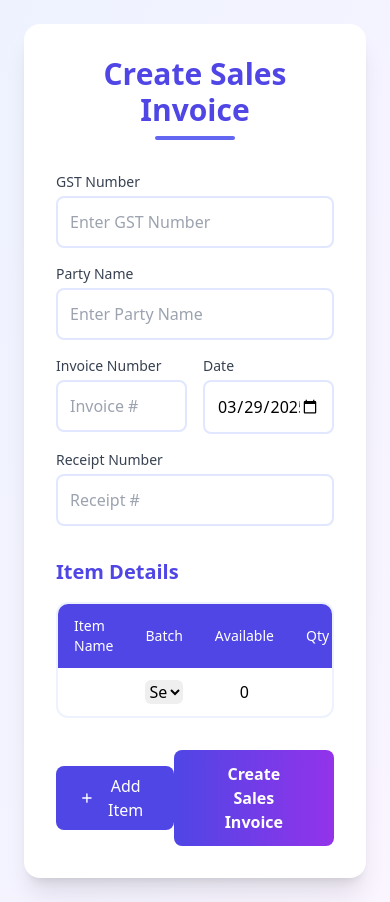
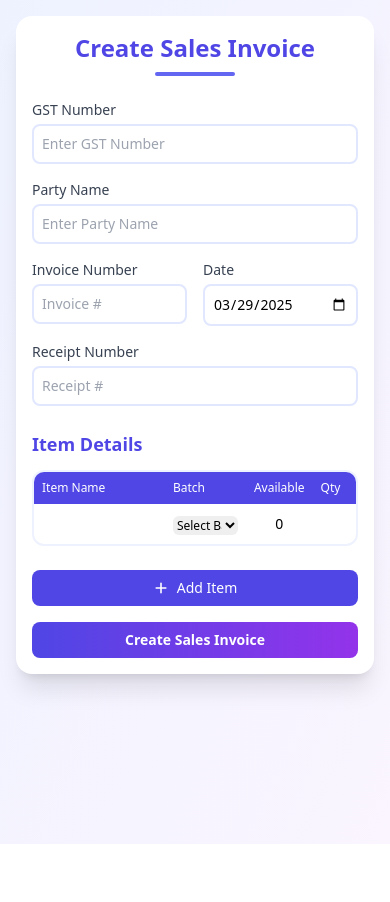
Before and after one commit to subhamoy222/inventory-frontent, a React (Create React App) app: page /sell-bill in a window 390 px wide. After the commit the page ends 844 px from the top, so only its background shows below. Built offline with nearby package versions, Linux system fonts and the light colour scheme.

Commit message:
Updated SellBillForm.js with changes

```diff
--- a/src/components/SellBillForm.js
+++ b/src/components/SellBillForm.js
@@ -596,14 +596,14 @@ const SellBillForm = () => {
   };
 
   return (
-    <div className="min-h-screen bg-gradient-to-br from-indigo-50 to-purple-50 p-6">
-      <div className="max-w-6xl mx-auto bg-white rounded-2xl shadow-xl p-8">
-        <div className="mb-8 text-center">
-          <h2 className="text-3xl font-bold text-indigo-600 mb-2">Create Sales Invoice</h2>
+    <div className="min-h-screen bg-gradient-to-br from-indigo-50 to-purple-50 p-4 sm:p-6">
+      <div className="max-w-6xl mx-auto bg-white rounded-2xl shadow-xl p-4 sm:p-8">
+        <div className="mb-6 sm:mb-8 text-center">
+          <h2 className="text-2xl sm:text-3xl font-bold text-indigo-600 mb-2">Create Sales Invoice</h2>
           <div className="h-1 w-20 bg-indigo-500 mx-auto rounded-full"></div>
         </div>
 
-        <div className="grid grid-cols-1 md:grid-cols-2 gap-4 mb-8">
+        <div className="grid grid-cols-1 md:grid-cols-2 gap-4 mb-6 sm:mb-8">
           <div className="space-y-4">
             <div className="flex flex-col">
               <label className="text-sm font-medium text-gray-700 mb-1">GST Number</label>
@@ -611,7 +611,7 @@ const SellBillForm = () => {
                 type="text"
                 name="gstNumber"
                 placeholder="Enter GST Number"
-                className="rounded-lg border-2 border-indigo-100 focus:border-indigo-500 focus:ring-2 focus:ring-indigo-200 p-3 transition-colors"
+                className="rounded-lg border-2 border-indigo-100 focus:border-indigo-500 focus:ring-2 focus:ring-indigo-200 p-2 sm:p-3 transition-colors text-sm sm:text-base"
                 value={sellDetails.gstNumber}
                 onChange={handleDetailsChange}
                 required
@@ -623,7 +623,7 @@ const SellBillForm = () => {
                 type="text"
                 name="partyName"
                 placeholder="Enter Party Name"
-                className="rounded-lg border-2 border-indigo-100 focus:border-indigo-500 focus:ring-2 focus:ring-indigo-200 p-3 transition-colors"
+                className="rounded-lg border-2 border-indigo-100 focus:border-indigo-500 focus:ring-2 focus:ring-indigo-200 p-2 sm:p-3 transition-colors text-sm sm:text-base"
                 value={sellDetails.partyName}
                 onChange={handleDetailsChange}
               />
@@ -638,7 +638,7 @@ const SellBillForm = () => {
                   type="text"
                   name="saleInvoiceNumber"
                   placeholder="Invoice #"
-                  className="rounded-lg border-2 border-indigo-100 focus:border-indigo-500 focus:ring-2 focus:ring-indigo-200 p-3 transition-colors"
+                  className="rounded-lg border-2 border-indigo-100 focus:border-indigo-500 focus:ring-2 focus:ring-indigo-200 p-2 sm:p-3 transition-colors text-sm sm:text-base"
                   value={sellDetails.saleInvoiceNumber}
                   onChange={handleDetailsChange}
                 />
@@ -648,7 +648,7 @@ const SellBillForm = () => {
                 <input
                   type="date"
                   name="date"
-                  className="rounded-lg border-2 border-indigo-100 focus:border-indigo-500 focus:ring-2 focus:ring-indigo-200 p-3 transition-colors"
+                  className="rounded-lg border-2 border-indigo-100 focus:border-indigo-500 focus:ring-2 focus:ring-indigo-200 p-2 sm:p-3 transition-colors text-sm sm:text-base"
                   value={sellDetails.date}
                   onChange={handleDetailsChange}
                 />
@@ -660,7 +660,7 @@ const SellBillForm = () => {
                 type="text"
                 name="receiptNumber"
                 placeholder="Receipt #"
-                className="rounded-lg border-2 border-indigo-100 focus:border-indigo-500 focus:ring-2 focus:ring-indigo-200 p-3 transition-colors"
+                className="rounded-lg border-2 border-indigo-100 focus:border-indigo-500 focus:ring-2 focus:ring-indigo-200 p-2 sm:p-3 transition-colors text-sm sm:text-base"
                 value={sellDetails.receiptNumber}
                 onChange={handleDetailsChange}
               />
@@ -668,16 +668,17 @@ const SellBillForm = () => {
           </div>
         </div>
 
-        <div className="mb-8">
-          <h3 className="text-xl font-semibold text-indigo-600 mb-4">Item Details</h3>
+        <div className="mb-6 sm:mb-8">
+          <h3 className="text-lg sm:text-xl font-semibold text-indigo-600 mb-3 sm:mb-4">Item Details</h3>
           <div className="rounded-xl border-2 border-indigo-50 overflow-hidden">
-            <table className="w-full">
+            <div className="overflow-x-auto">
+              <table className="w-full min-w-[800px] sm:min-w-0">
                 <thead className="bg-indigo-600 text-white">
                   <tr>
                     {["Item Name", "Batch", "Available", "Qty", "MRP", "Discount%", "GST No", "Amount"].map((header, idx) => (
                       <th
                         key={idx}
-                      className="px-4 py-3 text-left text-sm font-medium last:text-right"
+                        className="px-2 sm:px-4 py-2 text-left text-xs sm:text-sm font-medium last:text-right"
                       >
                         {header}
                       </th>
@@ -690,21 +691,21 @@ const SellBillForm = () => {
                       key={index}
                       className="hover:bg-indigo-50 transition-colors"
                     >
-                    <td className="px-4 py-3">
+                      <td className="px-2 sm:px-4 py-2">
                         <input
                           type="text"
                           name="itemName"
                           value={item.itemName}
                           onChange={(e) => handleItemChange(index, e)}
-                        className="w-full rounded-md border-indigo-100 focus:border-indigo-500 focus:ring-indigo-500"
+                          className="w-full text-xs sm:text-sm rounded-md border-indigo-100 focus:border-indigo-500 focus:ring-indigo-500"
                         />
                       </td>
-                    <td className="px-4 py-3">
+                      <td className="px-2 sm:px-4 py-2">
                         <select
                           name="batch"
                           value={item.batch}
                           onChange={(e) => handleItemChange(index, e)}
-                        className="w-full rounded-md border-indigo-100 focus:border-indigo-500 focus:ring-indigo-500"
+                          className="w-full text-xs sm:text-sm rounded-md border-indigo-100 focus:border-indigo-500 focus:ring-indigo-500"
                         >
                           <option value="">Select Batch</option>
                           {item.batchOptions.map((batch, idx) => (
@@ -714,49 +715,49 @@ const SellBillForm = () => {
                           ))}
                         </select>
                       </td>
-                    <td className="px-4 py-3 text-center">
+                      <td className="px-2 sm:px-4 py-2 text-center text-sm">
                         {item.availableQuantity?.toString() ?? "-"}
                       </td>
-                    <td className="px-4 py-3">
+                      <td className="px-2 sm:px-4 py-2">
                         <input
                           type="number"
                           name="quantity"
                           value={item.quantity}
                           onChange={(e) => handleItemChange(index, e)}
-                        className="w-full rounded-md border-indigo-100 focus:border-indigo-500 focus:ring-indigo-500"
+                          className="w-full text-xs sm:text-sm rounded-md border-indigo-100 focus:border-indigo-500 focus:ring-indigo-500"
                           min="0"
                         />
                       </td>
-                    <td className="px-4 py-3">
+                      <td className="px-2 sm:px-4 py-2">
                         <input
                           type="number"
                           name="mrp"
                           value={item.mrp}
                           disabled
-                        className="w-full rounded-md bg-indigo-50 border-indigo-100"
+                          className="w-full text-xs sm:text-sm rounded-md bg-indigo-50 border-indigo-100"
                         />
                       </td>
-                    <td className="px-4 py-3">
+                      <td className="px-2 sm:px-4 py-2">
                         <input
                           type="number"
                           name="discount"
                           value={item.discount}
                           onChange={(e) => handleItemChange(index, e)}
-                        className="w-full rounded-md border-indigo-100 focus:border-indigo-500 focus:ring-indigo-500"
+                          className="w-full text-xs sm:text-sm rounded-md border-indigo-100 focus:border-indigo-500 focus:ring-indigo-500"
                           min="0"
                           max="100"
                         />
                       </td>
-                    <td className="px-4 py-3">
+                      <td className="px-2 sm:px-4 py-2">
                         <input
                           type="text"
                           name="gstNo"
                           value={sellDetails.gstNumber}
                           readOnly
-                        className="w-full rounded-md bg-indigo-50 border-indigo-100"
+                          className="w-full text-xs sm:text-sm rounded-md bg-indigo-50 border-indigo-100"
                         />
                       </td>
-                    <td className="px-4 py-3 text-right font-medium text-emerald-600">
+                      <td className="px-2 sm:px-4 py-2 text-right font-medium text-emerald-600 text-sm">
                         {item.amount || "-"}
                       </td>
                     </tr>
@@ -765,22 +766,23 @@ const SellBillForm = () => {
               </table>
             </div>
           </div>
+        </div>
 
-        <div className="flex justify-between items-center">
+        <div className="flex flex-col sm:flex-row sm:justify-between sm:items-center gap-4">
           <button
             onClick={addItem}
-            className="px-6 py-2 bg-indigo-600 hover:bg-indigo-700 text-white rounded-lg transition-colors flex items-center"
+            className="px-4 py-2 sm:px-6 sm:py-2 text-sm sm:text-base bg-indigo-600 hover:bg-indigo-700 text-white rounded-lg transition-colors flex items-center justify-center"
           >
-            <svg xmlns="http://www.w3.org/2000/svg" className="h-5 w-5 mr-2" viewBox="0 0 20 20" fill="currentColor">
+            <svg xmlns="http://www.w3.org/2000/svg" className="h-4 w-4 sm:h-5 sm:w-5 mr-2" viewBox="0 0 20 20" fill="currentColor">
               <path fillRule="evenodd" d="M10 3a1 1 0 011 1v5h5a1 1 0 110 2h-5v5a1 1 0 11-2 0v-5H4a1 1 0 110-2h5V4a1 1 0 011-1z" clipRule="evenodd" />
             </svg>
             Add Item
           </button>
 
-          <div className="space-x-4">
+          <div className="flex flex-col-reverse sm:flex-row gap-3 sm:gap-4 items-center">
             {message && (
-              <div className="inline-flex items-center bg-rose-100 text-rose-700 px-4 py-2 rounded-lg">
-                <svg xmlns="http://www.w3.org/2000/svg" className="h-5 w-5 mr-2" viewBox="0 0 20 20" fill="currentColor">
+              <div className="w-full sm:w-auto inline-flex items-center bg-rose-100 text-rose-700 px-4 py-2 rounded-lg text-sm">
+                <svg xmlns="http://www.w3.org/2000/svg" className="h-4 w-4 sm:h-5 sm:w-5 mr-2" viewBox="0 0 20 20" fill="currentColor">
                   <path fillRule="evenodd" d="M8.257 3.099c.765-1.36 2.722-1.36 3.486 0l5.58 9.92c.75 1.334-.213 2.98-1.742 2.98H4.42c-1.53 0-2.493-1.646-1.743-2.98l5.58-9.92zM11 13a1 1 0 11-2 0 1 1 0 012 0zm-1-8a1 1 0 00-1 1v3a1 1 0 002 0V6a1 1 0 00-1-1z" clipRule="evenodd" />
                 </svg>
                 {message}
@@ -789,12 +791,12 @@ const SellBillForm = () => {
 
             <button
               onClick={createSellBill}
-              className="px-8 py-3 bg-gradient-to-r from-indigo-600 to-purple-600 hover:from-indigo-700 hover:to-purple-700 text-white rounded-lg font-semibold transition-all transform hover:scale-105"
+              className="w-full sm:w-auto px-6 py-2 sm:px-8 sm:py-3 text-sm sm:text-base bg-gradient-to-r from-indigo-600 to-purple-600 hover:from-indigo-700 hover:to-purple-700 text-white rounded-lg font-semibold transition-all transform hover:scale-105"
               disabled={loading}
             >
               {loading ? (
-                <span className="flex items-center">
-                  <svg className="animate-spin h-5 w-5 mr-3" viewBox="0 0 24 24">
+                <span className="flex items-center justify-center">
+                  <svg className="animate-spin h-4 w-4 sm:h-5 sm:w-5 mr-2" viewBox="0 0 24 24">
                     <circle className="opacity-25" cx="12" cy="12" r="10" stroke="currentColor" strokeWidth="4" fill="none"/>
                     <path className="opacity-75" fill="currentColor" d="M4 12a8 8 0 018-8V0C5.373 0 0 5.373 0 12h4zm2 5.291A7.962 7.962 0 014 12H0c0 3.042 1.135 5.824 3 7.938l3-2.647z"/>
                   </svg>
```
Lines whose indentation alone changed are shown as unchanged.
